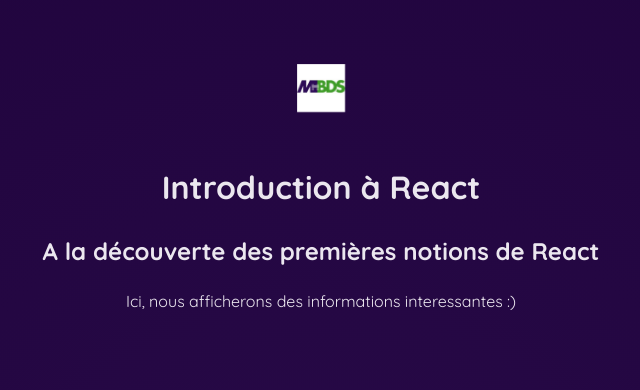
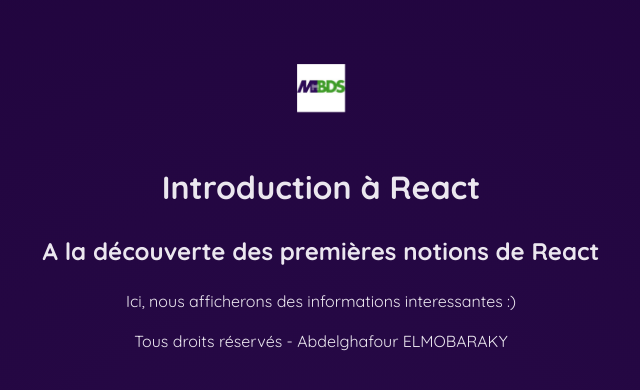
Before and after one commit to MBDS-CASA/react101-AbdelghafourElmobaraky, a React (Vite) app in the folder td01/: page / in a window 1280 px wide. Shown: the top 390 px of the page, without its empty margins (319-959 px from the left). Built offline with nearby package versions, Linux system fonts and the light colour scheme.

Commit message:
TD01 : Ajouter un footer

```diff
--- a/td01/src/App.jsx
+++ b/td01/src/App.jsx
@@ -28,11 +28,20 @@
   )
 }
 
+function footer() {
+  return (
+    <footer>
+      <p>Tous droits réservés - Abdelghafour ELMOBARAKY</p>
+    </footer>
+  );
+}
+
 function App() {
   return (
     <>
       {header()}
       {Content()}
+      {footer()}
     </>
   )
 }
```
